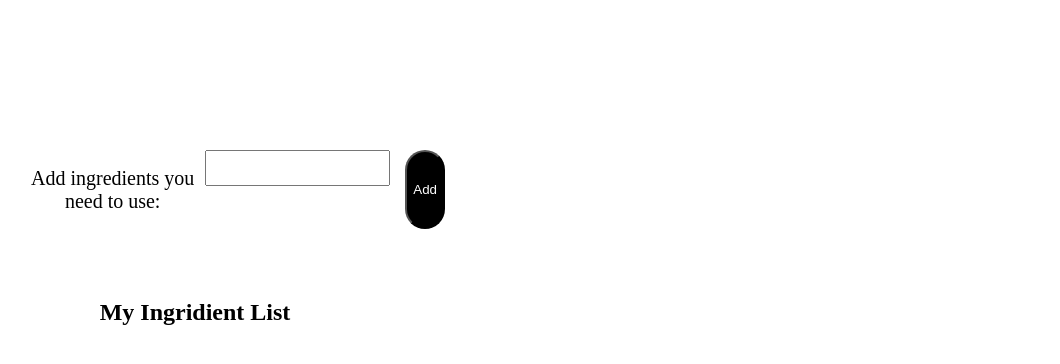
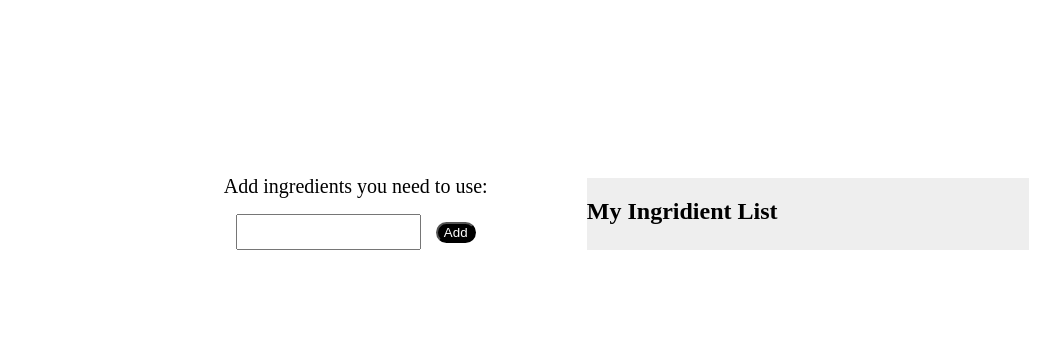
Before and after one commit to fAribAmo/QuickRecipe, a React (Vite) app: page / in a window 1280 px wide. Shown: the top 364 px of the page, without its empty margins (63-1123 px from the left). Built offline with nearby package versions, Linux system fonts and the light colour scheme; no server answers.

Commit message:
a bit more css fixed

```diff
--- a/src/presenters2/SearchPagePresenter.jsx
+++ b/src/presenters2/SearchPagePresenter.jsx
@@ -8,30 +8,28 @@ export default observer (
 
         function TextChangeACB(parameter) {
             props.model.setSearchQuery(parameter)
-
         }
         function AddButtonACB(parameter) {
             props.model.addIngredient(parameter) //lägger till ingredienser i ingredientArray
         }
-
-        function RenderIngredientList() {
-            function RemoveIngredientACB(parameter) {
-                props.model.removeIngredient(parameter)
-            }
-            return (<MyIngredientListView
-                                         ingredientsAccess={props.model.ingredientArray}
-                                         deleteIngredientFromList={RemoveIngredientACB}
-                                         />
-            )
+        function RemoveIngredientACB(parameter) {
+            props.model.removeIngredient(parameter)
         }
 
-        return <div className="search-page-left">
+        return <div className='main-content ' >
+                    <div className="search-page-left" >
                     <SearchFormView
                                     text={props.model.searchParameters.query}
                                     onTextChange={TextChangeACB}
                                     addToIngredientList={AddButtonACB}
                                     />
-                                    {RenderIngredientList()}
+                    </div>
+                    <div className="placeholder-list" >
+                    <MyIngredientListView
+                                         ingredientsAccess={props.model.ingredientArray}
+                                         deleteIngredientFromList={RemoveIngredientACB}
+                                         />
+                    </div>
                 </div>
     }
 );
--- a/src/views2/SearchFormView.jsx
+++ b/src/views2/SearchFormView.jsx
@@ -10,7 +10,7 @@ function searchPageView(props) {
     }
 
     return (
-        <div className='main-content ' >
+        <div>
 
             <h2 className='text3'>Add ingredients you need to use:</h2>
 
```
